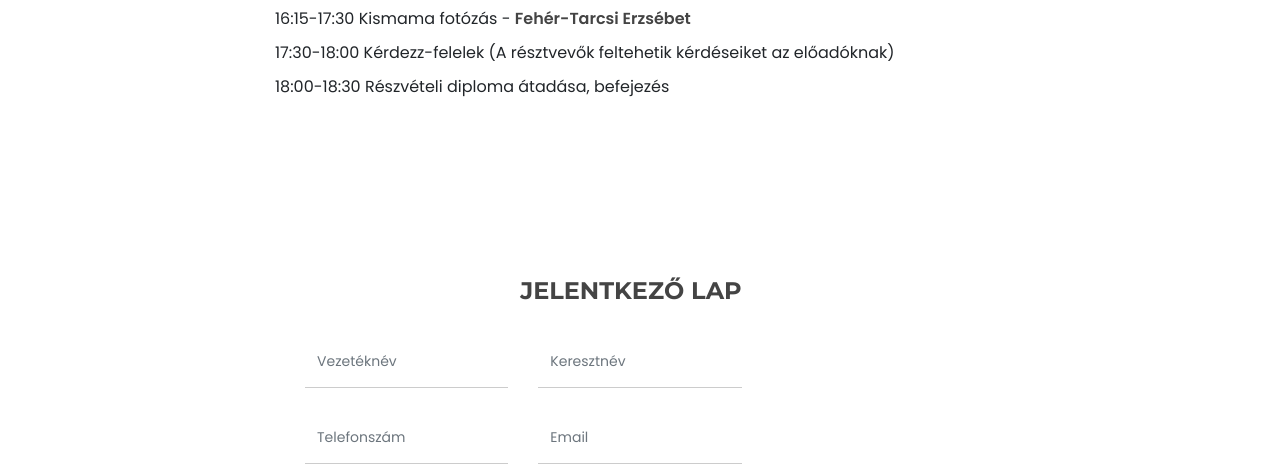
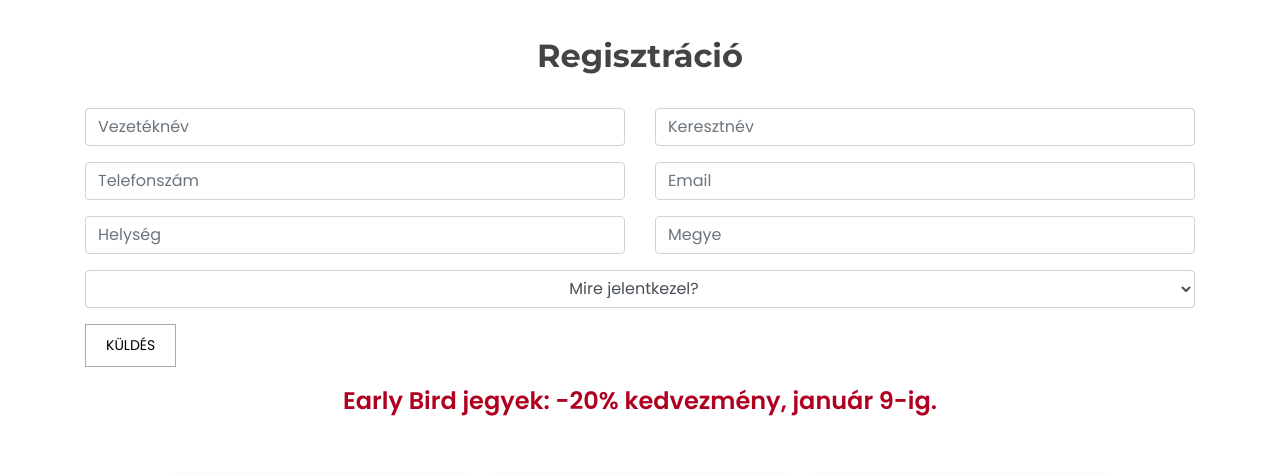
Before and after one commit to viragist07/viragota, a plain HTML site: page konferencia.html in a window 1280 px wide. Shown: the part 2283-2758 px from the top of the page. Drawn offline with Linux system fonts and the light colour scheme.

Commit message:
Add files via upload

```diff
--- a/konferencia.html
+++ b/konferencia.html
@@ -112,16 +112,6 @@
             </div>
 
 
-
-
-
-
-
-
-
-
-
-
             <!--Creative Background Wave-->
             <svg class="wave" xmlns="http://www.w3.org/2000/svg" xmlns:xlink="http://www.w3.org/1999/xlink" x="0px" y="0px" viewBox="0 0 1400 100" preserveAspectRatio="none">
                 <path d="M0,100c0,0,419-178,693-49.5S1400,0,1400,0v100H0z"/>
@@ -130,7 +120,7 @@
         <!--Banner Section End-->
 
  <!--About Section Start-->
-        <section id="about" class="wave-secondary">
+        <section id="about2" class="wave-secondary">
             <div class="container">
                 <div class="row">
                     <!--About Conference-->
@@ -173,13 +163,22 @@
 
     </div>
 
-<!--Contact Us Section Start-->
-    <section id="contact">
+</section>
+
+<!--Registration Section Start-->
+
+<div class="program-container">
+
+    <h2>Regisztráció</h2>
+
+</br>
+
+</div>
+
+    <section id="contact2">
         <div class="container">
 
-            <!--form section-->
-            <div class="col-md-8 col-sm-12 wow fadeInRight message-box" data-wow-delay="0.6s">
-                <h2 class="text-right">Jelentkező lap</h2>
+
 <!--form start-->
 
                 <form
@@ -280,22 +279,19 @@
                 </div>
               </form>
 
-              <!-- Blank line -->
-              <br />
-
               <!-- Placeholder for the Success Message -->
               <div id="form-message" class="col-md-12 form-group" style="display: none;"></div>
-
             </div>
         </div>
     </div>
 </section>
 <!--Contact Us Section Ends-->
-<div class="program-container">
+
+<div class="container">
 
 
     <p class="highlight">Early Bird jegyek: -20% kedvezmény, január 9-ig.</p>
-
+</br>
 
 </div>
 
```
